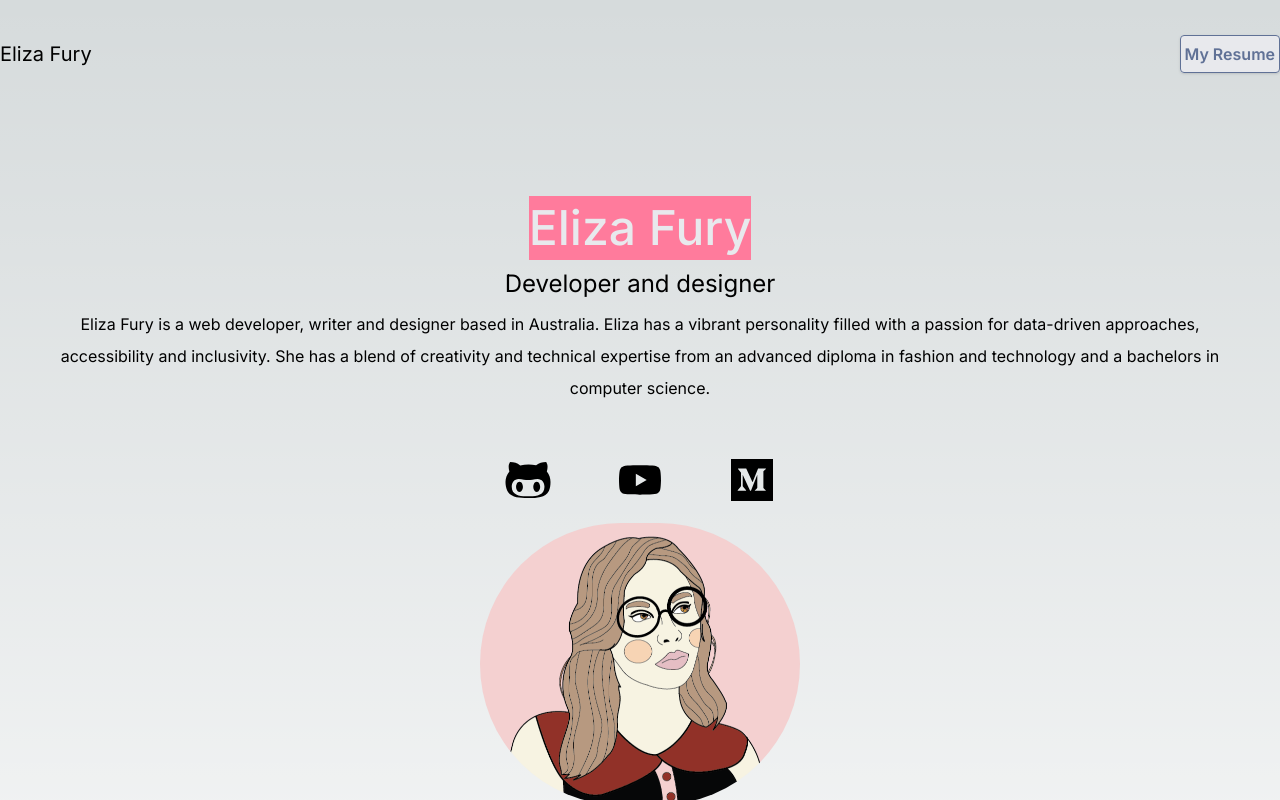
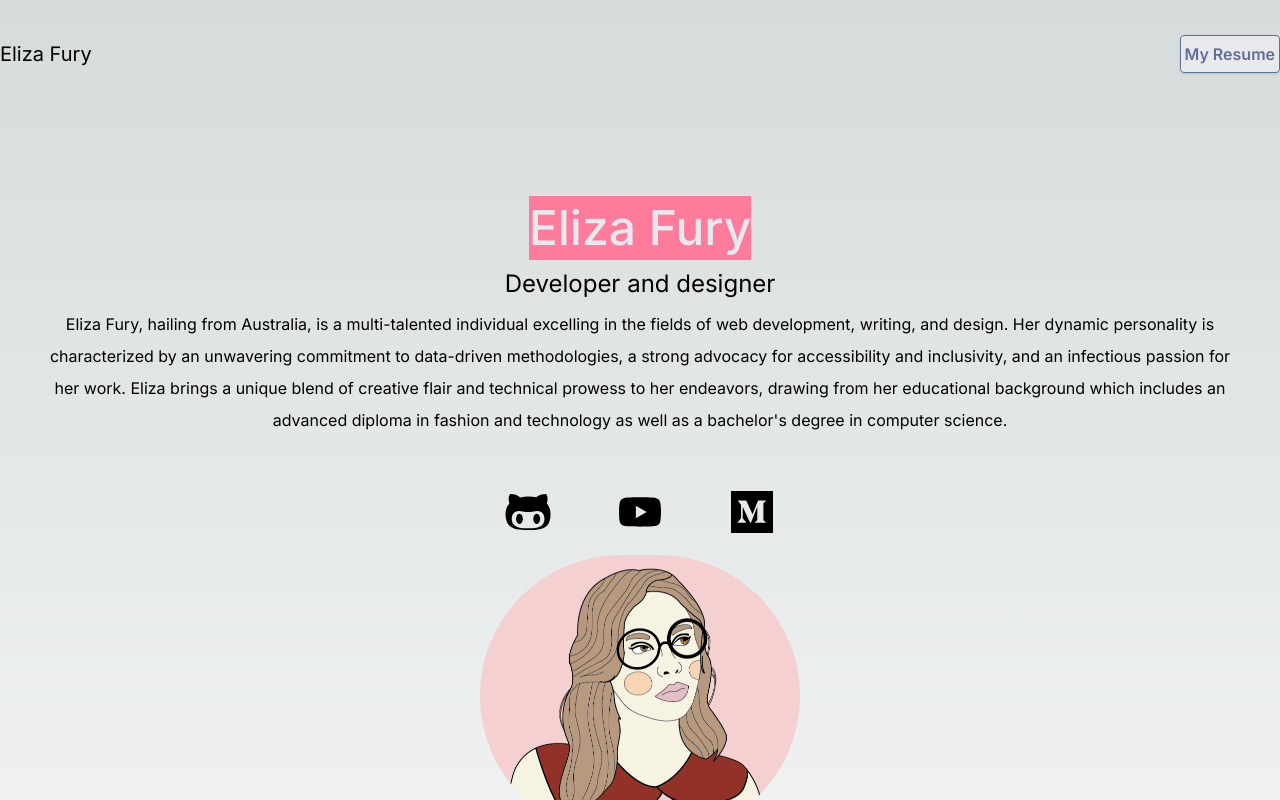
Before and after one commit to Efury1/myportfolio, a Next.js app: page / in a window 1280 px wide. Shown: the top 800 px of the page. Built offline with nearby package versions, Linux system fonts and the light colour scheme.

Commit message:
Rewrite opening

```diff
--- a/src/app/page.tsx
+++ b/src/app/page.tsx
@@ -18,9 +18,7 @@ export default function Home() {
             <p className="before:block before:absolute before:-inset-1 before:-skew-y-3 before:bg-pink-500 relative inline-block bg-pink">
             <h1 className="text-5xl py-2 text-white font-medium"> Eliza Fury</h1></p>
             <h3 className="text-2xl py-2">Developer and designer</h3>
-              <p className="text-md py-51 leading-8 text-white-800" > Eliza Fury is a web developer, writer and designer based in Australia.
-              Eliza has a vibrant personality filled with a passion for data-driven approaches, accessibility and inclusivity.
-              She has a blend of creativity and technical expertise from an advanced diploma in fashion and technology and a bachelors in computer science.
+              <p className="text-md py-51 leading-8 text-white-800" > Eliza Fury, hailing from Australia, is a multi-talented individual excelling in the fields of web development, writing, and design. Her dynamic personality is characterized by an unwavering commitment to data-driven methodologies, a strong advocacy for accessibility and inclusivity, and an infectious passion for her work. Eliza brings a unique blend of creative flair and technical prowess to her endeavors, drawing from her educational background which includes an advanced diploma in fashion and technology as well as a bachelor's degree in computer science.
               </p>
           </div>
           <div className="text-5xl flex justify-center gap-16 py-3 text-black-400">
```
